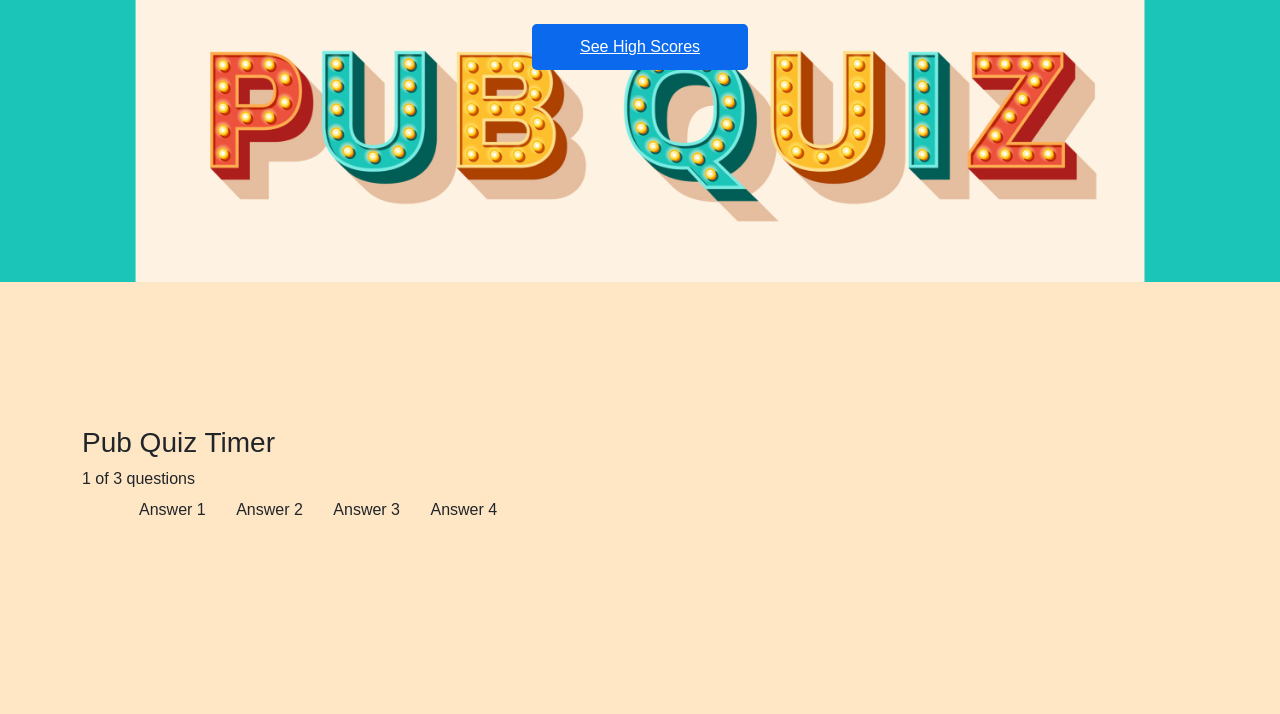
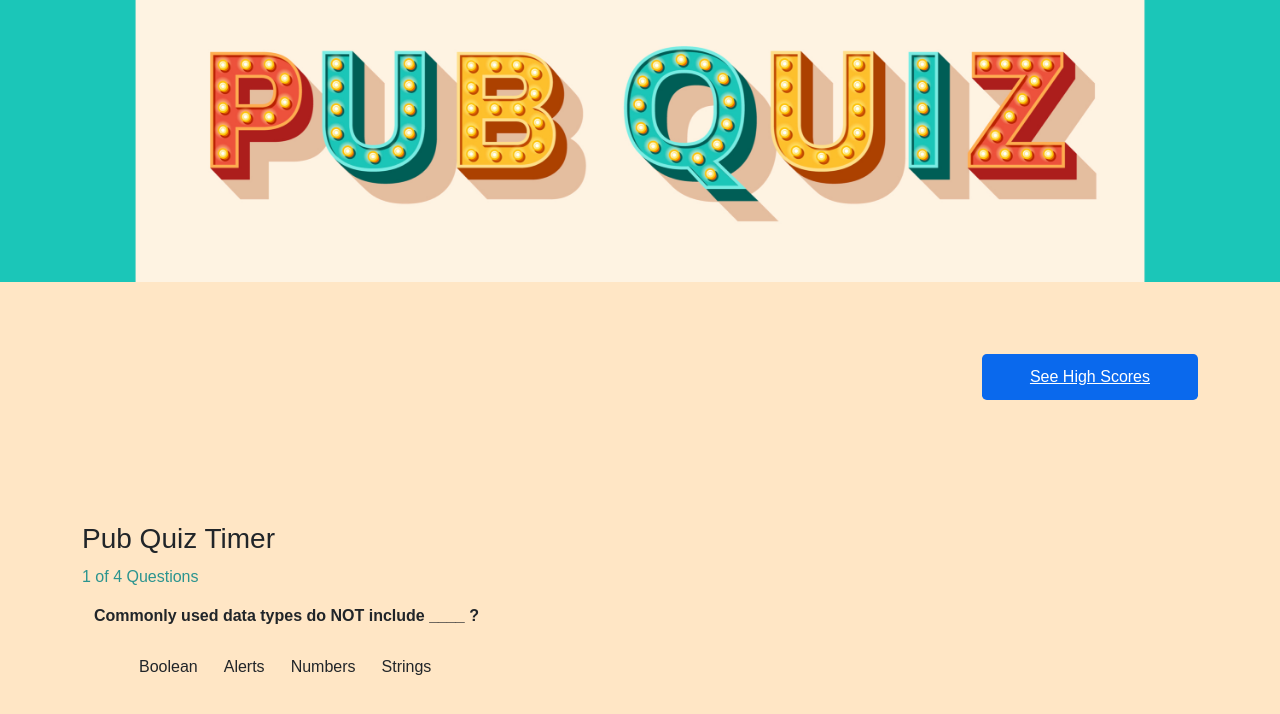
Before and after one commit to alathea23/Coding-Quiz-Inquisitor, a plain HTML site: page index.html in a window 1280 px wide. Both pictures are taken after a click on the button "Begin". Drawn offline with nearby package versions, Linux system fonts and the light colour scheme.

Commit message:
fixed quiz script display

```diff
--- a/index.html
+++ b/index.html
@@ -16,9 +16,7 @@
 
 <div class="responsive">
     <div>
-        <div>
-            <a href="#" role="button" class="btn-primary px-5 bottom">See High Scores</a>
-        </div>
+
     </div>
 </div>
 
@@ -26,8 +24,10 @@
 
 <body>
     <div class="start-screen container py-5">
+        <a href="#" role="button" class="btn-primary px-5 bottom">See High Scores</a>
+    </div>
+    <div class="start-screen container py-5">
         <button id="start-btn" class="start-btn btn">Begin</button>
-        <button id="next-btn" class="next-btn btn hide">Next</button>
     </div>
     <div class="hide quiz-container container py-5">
         <div class="count">
@@ -38,7 +38,7 @@
         </div>
         <div class="container">
             <div id="questions-container">
-                <div id="question"></div>
+                <div class="question">T</div>
                 <ul class=".col-sm- answers">
                     <button class="answer btn" id="A1">Answer 1</button>
                     <button class="answer btn" id="A2">Answer 2</button>
@@ -47,6 +47,7 @@
                 </ul>
             </div>
         </div>
+        <button id="next-btn" class="next-btn btn hide">Next</button>
     </div>
     <div class="score-container hide container py-5">
         <div id="user-score">Demo Score</div>
--- a/script.js
+++ b/script.js
@@ -1,62 +1,70 @@
 //establishes base variables
 var startBtn = document.getElementById("start-btn")
-var nextBtn = document.querySelector("next-btn")
-var restartBtn = document.querySelector("restart")
-var highScore = document.querySelector("user-score")
-var timer = document.querySelector("timer")
-var QuestionText = document.querySelector("question");
-var answerText = document.querySelector("answer");
-var answer1text = document.querySelector("A1")
-var answer2text = document.querySelector("A2")
-var answer3text = document.querySelector("A3")
-var answer4text = document.querySelector("A4")
+var nextBtn = document.getElementById("next-btn")
+var restartBtn = document.querySelector("#restart")
+var highScore = document.querySelector("#user-score")
+var timer = document.querySelector("#timer")
+var QuestionText = document.querySelector(".question");
+var ansButton = document.createElement('button')
+var answerText = document.querySelector(".answers");
+var answer1text = document.querySelector("#A1")
+var answer2text = document.querySelector("#A2")
+var answer3text = document.querySelector("#A3")
+var answer4text = document.querySelector("#A4")
 const quizContainerElement = document.querySelector('.quiz-container')
 const questionContainerElement = document.querySelector('.questions-container')
+var NumofQues = document.querySelector(".number-of-question")
 var questionNum = 0
 var testScore = 0
-var shuffledQuestions
+//var shuffledQuestions
 
-//goes to the next question in the list
 
+//testing the target for questions text insertion
+QuestionText.innerText = "testing"
+NumofQues.textContent = "testing"
 
   // holds the information for the quiz questions and available answers
   var quizQuestions = [
     {
-        question: "Commonly Used Data Types do NOT include: ?",
+        question: "Commonly used data types do NOT include ____ ?",
         answers: [
-           { text: "boolean", correct: false},
-           { text: "alerts", correct: true},
-            { text: "numbers", correct: false},
-            { text: "strings", correct: false}]
+           { text: "Boolean", correct: false},
+           { text: "Alerts", correct: true},
+            { text: "Numbers", correct: false},
+            { text: "Strings", correct: false}]
         },
     {
-        question: "The condition in an if/else statement is enclosed with _____ ?",
+        question: "The condition in an if/else statement is enclosed with ____ ?",
         answers: [
-            { text: "curly brackets", correct: true},
-            { text: "parentheses", correct: false},
-            { text: "straight brackets", correct: false},
-            { text: "quotation marks", correct: false},
+            { text: "Curly brackets", correct: true},
+            { text: "Parentheses", correct: false},
+            { text: "Straight brackets", correct: false},
+            { text: "Quotation marks", correct: false},
         ],
     },
     {
-        question: "Arrays in JavaScript can be used to store ____??",
+        question: "Arrays in JavaScript can be used to store ____ ?",
         answers: [
-            { text: "boolean values", correct: false},
-            { text: "numbers", correct: false},
-            { text: "strings", correct: false},
-            { text: "all of the above", correct: true},
+            { text: "Boolean values", correct: false},
+            { text: "Numbers", correct: false},
+            { text: "Strings", correct: false},
+            { text: "All of the above", correct: true},
   ] },
     {
         question: "String values must be enclosed within _____ when being assigned to variables?",
         answers: [
-            { text:  "curly brackets",  correct: false},
-            { text:  "parentheses", correct: false},
-            { text:  "straight brackets", correct: false},
-            { text:  "quotation marks", correct: false},
+            { text:  "Curly brackets",  correct: false},
+            { text:  "Parentheses", correct: false},
+            { text:  "Straight brackets", correct: false},
+            { text:  "Quotation marks", correct: false},
   ]
     }
   ]
 
+  console.log (quizQuestions[questionNum].question)
+  console.log (quizQuestions[questionNum].answers)
+  console.log (quizQuestions[questionNum].answers[0])
+  console.log (quizQuestions[questionNum].answers[0].correct)
   //sets up logic for correct and incorrect answers to show user if they got the correct answer//
 
   function clearStatusClass(element) {
@@ -72,17 +80,27 @@ var shuffledQuestions
       element.classList.add('wrong')
     }
   }
+  //sets up logic for questions and answer buttons for quiz gen//
 
-  //sets up logic for questions and answer buttons for quiz gen//
-function selectAnswer() {
-    setStatusClass(document.body, correct)
-    quizQuestions.from(answerText.children).forEach(button => {
-      setStatusClass(button, button.dataset.correct)
+  function selectAnswer() {
+  //  setStatusClass(ansButton, correct)
+ // const selectedButton = e.target
+ // const correct = selectedButton.dataset.correct
+//src for turning answers back into an array to call forEach function again https://codedamn.com/news/javascript/how-to-fix-typeerror-foreach-is-not-a-function-in-javascript
+ arrayAns = Array.from(answerText.children)
+ console.log(arrayAns)
+ arrayAns.forEach(ansButton => {
+  if (ansButton.correct) {
+    ansButton.classList.add('correct')
+  } else {
+    ansButton.classList.add('wrong')
+  }
+
+      setStatusClass(ansButton, ansButton.correct)
     })
-    const selectedButton = e.target
-    const correct = selectedButton.dataset.correct
 
-    if (shuffledQuestions.length > questionNum + 1) {
+
+    if (quizQuestions.length > questionNum + 1) {
       nextBtn.classList.remove('hide')
     } else {
       startBtn.innerText = 'Restart'
@@ -90,25 +108,38 @@ function selectAnswer() {
     }
   }
 
+
 //generates quiz questions
 
   function showQuestion(quizQuestions) {
-    QuestionText.contents = quizQuestions.question
-    quizQuestions.answers.forEach(answer => {
-      const button = document.createElement('button')
-      button.innerText = answer.text
-      button.classList.add('btn')
+    QuestionText.innerText = quizQuestions[questionNum].question
+    NumofQues.textContent = ((questionNum+1) + " of " + quizQuestions.length + " Questions \n")
+    quizQuestions[questionNum].answers.forEach(answer => {
+      console.log(answer.text)
+      var ansButton = document.createElement('button')
+      ansButton.innerText = answer.text
+      ansButton.classList.add('btn')
+      console.log(answer.correct)
       if (answer.correct) {
-        button.dataset.correct = answer.correct
+        ansButton.correct = true
+        console.log("this answer is correct")
+        console.log(ansButton.correct)
       }
-      button.addEventListener('click', selectAnswer)
-      answerText.appendChild(button)
+      else {
+        ansButton.correct = false
+        console.log(ansButton.correct)
+      }
+      answerText.appendChild(ansButton)
+      ansButton.addEventListener('click', selectAnswer)
     })
+
   };
 
+
+//goes to the next question in the list
   function setNextQuestion() {
     resetState()
-    showQuestion(shuffledQuestions[questionNum])
+    showQuestion(quizQuestions)
   };
 
 function quizGen() {
@@ -116,7 +147,7 @@ function quizGen() {
     quizContainerElement.classList.remove("hide")
     //shuffledQuestions = questions.sort(() => Math.random() - .5)
     questionNum = 0
-    showQuestion();
+    showQuestion(quizQuestions);
     selectAnswer();
     setNextQuestion()
 };
@@ -131,13 +162,14 @@ function quizGen() {
 
 
   startBtn.addEventListener("click", quizGen);
-  nextBtn.addEventListener("click", () => {
+
+  nextBtn.addEventListener("click", function nextQ() {
       questionNum++, setNextQuestion()
   });
   restartBtn.addEventListener("click", quizGen)
 
-  QuestionText.value = question;
-  answer1text.value = answer1
-  answer2text.value = answer2
-  answer3text.value = answer3
-  answer4text.value = answer4
+  //QuestionText.value = question;
+  //answer1text.value = answer1
+  //answer2text.value = answer2
+  //answer3text.value = answer3
+ // answer4text.value = answer4
--- a/style.css
+++ b/style.css
@@ -23,8 +23,6 @@
     padding: 0px !important;
     margin: 0px;
     width: 100vw;
-
-
 }
 
 body {
@@ -73,11 +71,18 @@ button {
     cursor: pointer;
 }
 
-#start-button,
-#restart {
+#start-btn,
+#restart, #next-btn {
     font-size: 1.3em;
     padding: 0.5em 1.8em;
     border-radius: 0.2em;
+    font-size: 1em;
+    margin-top: 1.5em;
+    background-color: #0a69ed;
+    color: #ffffff;
+    padding: 0.7em 1.8em;
+    border-radius: 0.3em;
+    float: right;
 }
 
 #restart {
@@ -119,6 +124,13 @@ button {
     font-weight: 600;
 }
 
+.number-of-question {
+    color: #2b948f;
+    display: flex;
+    margin-top: 10px !important;
+    margin-bottom: 15px !important;
+}
+
 .option-div {
     font-size: 0.9em;
     width: 100%;
@@ -134,16 +146,6 @@ button {
 .option-div:disabled {
     color: #000000;
     cursor: not-allowed;
-}
-
-#next-button {
-    font-size: 1em;
-    margin-top: 1.5em;
-    background-color: #0a69ed;
-    color: #ffffff;
-    padding: 0.7em 1.8em;
-    border-radius: 0.3em;
-    float: right;
 }
 
 .hide {
```
